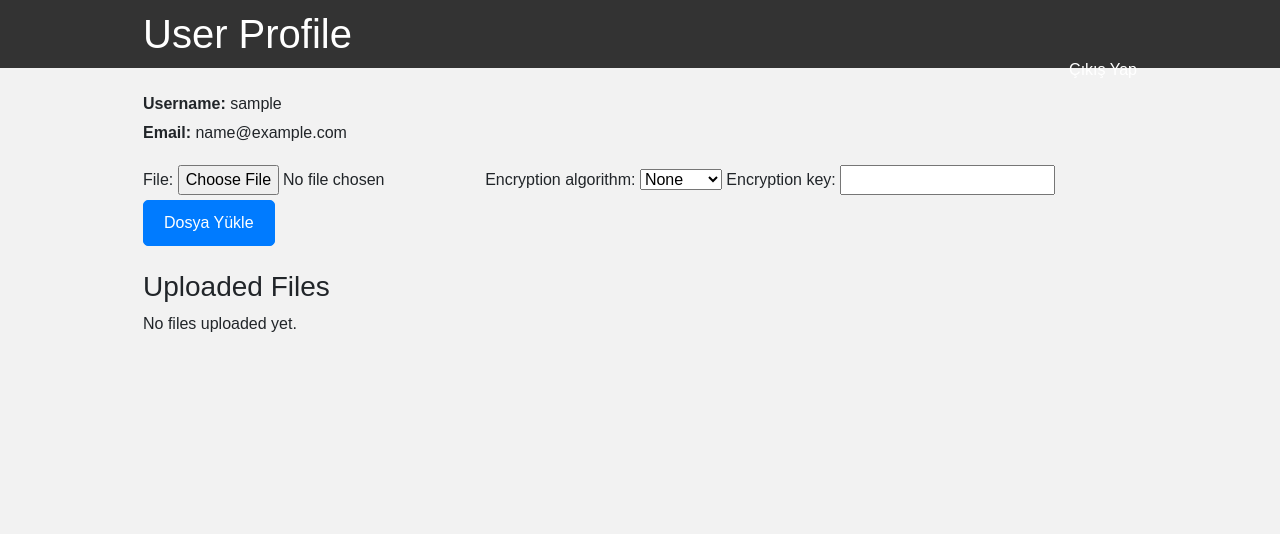
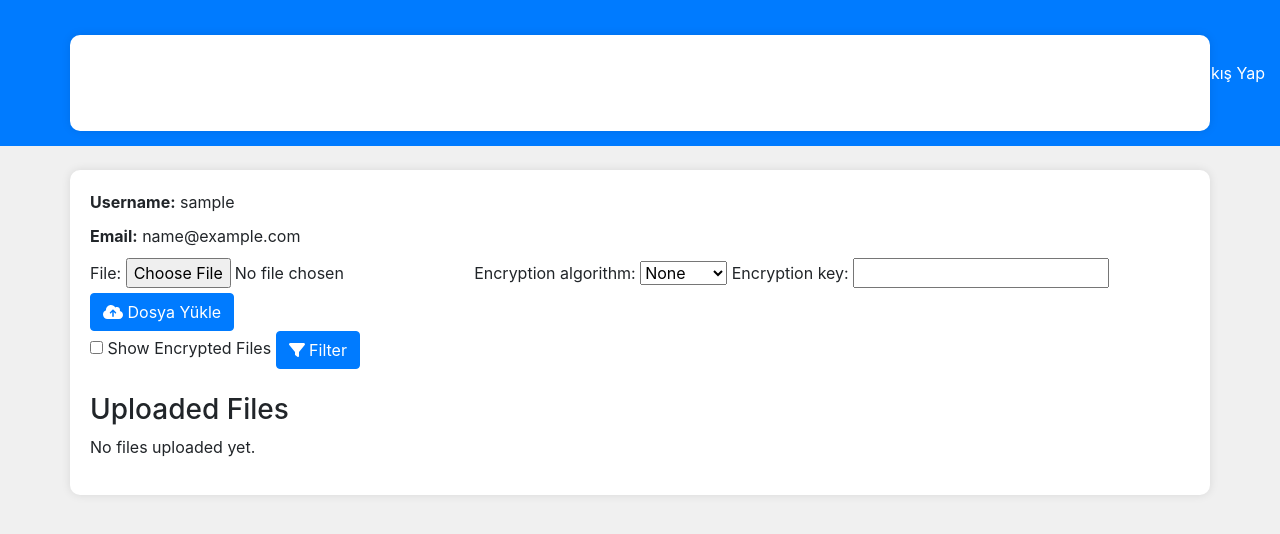
Before and after one commit to marksmandantus/Veri_Guvenligi, a Django app: page /profile/ in a window 1280 px wide. Shown: the top 534 px of the page. Run offline with Django 4.2, Linux system fonts and the light colour scheme; the visitor is signed in with stand-in values (Sample User, id 1); data comes from the database, SQL or seed files in the repository; data that the repository does not hold is empty; some libraries are stand-ins or nearby versions.

Commit message:
show encrypted files added
show encrypted files added and modified css

```diff
--- a/veri/base/views.py
+++ b/veri/base/views.py
@@ -3,6 +3,7 @@ from django.contrib.auth import login
 from .forms import RegisterForm, UserLoginForm, FileUploadForm
 from .models import UploadedFile, CustomUser, Directory
 from django.shortcuts import get_object_or_404
+from django.db.models import Q
 
 def index(request):
     return render(request, 'index.html')
@@ -79,7 +80,13 @@ def user_profile(request):
     else:
         form = FileUploadForm()
 
-    user_files = UploadedFile.objects.filter(user_profile=user_profile)
+    show_encrypted = request.GET.get('show_encrypted')
+    if show_encrypted:
+        user_files = UploadedFile.objects.filter(
+            Q(user_profile=user_profile) & Q(is_encrypted=True)
+        )
+    else:
+        user_files = UploadedFile.objects.filter(user_profile=user_profile)
     return render(request, 'user_profile.html', {'form': form, 'user_files': user_files, 'files_by_directory': files_by_directory})
 
 def check_file_encryption(request, file_id):
--- a/veri/static/css/profile.css
+++ b/veri/static/css/profile.css
@@ -1,86 +1,49 @@
-/* profile.css */
-
 body {
-    margin: 0;
-    padding: 0;
-    font-family: 'Arial', sans-serif;
-    background-color: #f2f2f2;
+    background-color: #f0f0f0; /* Light gray background color */
 }
-
+.header {
+    background-color: #007bff; /* Bootstrap primary color */
+    color: #fff; /* White text color */
+    padding: 15px 0;
+    position: relative;
+}
+.header .logout-link {
+    position: absolute;
+    top: 50%;
+    right: 15px;
+    transform: translateY(-50%);
+    color: #fff;
+}
 .container {
-    width: 80%;
-    margin: 0 auto;
+    background-color: #fff; /* White container background */
+    box-shadow: 0 0 10px rgba(0, 0, 0, 0.1); /* Add a subtle box shadow */
+    padding: 20px;
+    margin-top: 20px;
+    border-radius: 10px; /* Rounded corners */
 }
-
-.header {
-    background-color: #333;
-    color: #fff;
-    padding: 10px 0;
+.profile-info p {
+    margin-bottom: 10px;
 }
-
-.header h1 {
-    margin: 0;
+.btn-primary {
+    background-color: #007bff; /* Bootstrap primary color */
+    border-color: #007bff;
 }
-
-.nav {
-    float: right;
+.btn-primary:hover {
+    background-color: #0056b3; /* Darker shade on hover */
+    border-color: #0056b3;
 }
-
-.nav a {
-    color: #fff;
-    text-decoration: none;
-    margin-left: 20px;
+.btn-danger {
+    background-color: #dc3545; /* Bootstrap danger color */
+    border-color: #dc3545;
 }
-
-.profile-info p {
-    margin: 5px 0;
+.btn-danger:hover {
+    background-color: #bd2130; /* Darker shade on hover */
+    border-color: #bd2130;
 }
-
-form {
-    margin-top: 20px;
-}
-
-.btn {
-    display: inline-block;
-    padding: 10px 20px;
-    text-decoration: none;
-    color: #fff;
-    border-radius: 5px;
-    cursor: pointer;
-}
-
-.btn-primary {
-    background-color: #007BFF;
-}
-
-.uploaded-files, .directory {
-    margin-top: 30px;
-}
-
 .file-list {
-    list-style: none;
+    list-style-type: none;
     padding: 0;
 }
-
 .file-item {
-    display: flex;
-    justify-content: space-between;
-    align-items: center;
-    background-color: #fff;
-    padding: 10px;
     margin-bottom: 10px;
-    border: 1px solid #ddd;
 }
-
-.file-buttons .btn {
-    margin-left: 10px;
-}
-
-.file-link {
-    color: #007BFF;
-    text-decoration: none;
-}
-
-.file-link:hover {
-    text-decoration: underline;
-}
--- a/veri/templates/user_profile.html
+++ b/veri/templates/user_profile.html
@@ -13,9 +13,7 @@
     <header class="header">
         <div class="container">
             <h1>User Profile</h1>
-            <nav class="nav">
-                <a href="{% url 'logout' %}">Çıkış Yap</a>
-            </nav>
+            <a href="{% url 'logout' %}" class="logout-link"><i class="fas fa-sign-out-alt"></i> Çıkış Yap</a>
         </div>
     </header>
 
@@ -28,7 +26,13 @@
         <form method="post" enctype="multipart/form-data">
             {% csrf_token %}
             {{ form }}
-            <button type="submit" class="btn btn-primary">Dosya Yükle</button>
+            <button type="submit" class="btn btn-primary"><i class="fas fa-cloud-upload-alt"></i> Dosya Yükle</button>
+        </form>
+
+        <form method="get">
+            <input type="checkbox" name="show_encrypted" id="show_encrypted" {% if request.GET.show_encrypted %}checked{% endif %}>
+            <label for="show_encrypted">Show Encrypted Files</label>
+            <button type="submit" class="btn btn-primary"><i class="fas fa-filter"></i> Filter</button>
         </form>
 
         <div class="uploaded-files mt-4">
@@ -39,10 +43,9 @@
                         <li class="file-item">
                             <a href="{{ file.file.url }}" class="file-link">{{ file.file.name }}</a>
                             <div class="file-buttons">
-                                <button class="btn btn-success download-file" data-file-url="{{ file.file.url }}" data-encryption-key="{{ file.encryption_key }}" data-encryption-algorithm="{{file.encryption_algorithm}}">Download</button>
-                                <button class="btn btn-danger delete-file" data-file-id="{{ file.id }}">Delete</button>
+                                <button class="btn btn-success download-file" data-file-url="{{ file.file.url }}" data-encryption-key="{{ file.encryption_key }}" data-encryption-algorithm="{{file.encryption_algorithm}}"><i class="fas fa-download"></i> Download</button>
+                                <button class="btn btn-danger delete-file" data-file-id="{{ file.id }}"><i class="fas fa-trash-alt"></i> Delete</button>
                             </div>
-
                         </li>
                     {% endfor %}
                 </ul>
@@ -60,8 +63,8 @@
                             <li class="file-item">
                                 <a href="{{ file.file.url }}" class="file-link">{{ file.file.name }}</a>
                                 <div class="file-buttons">
-                                    <button class="btn btn-success" id="openModalButton" data-file-url="{{ file.file.url }}" data-encryption-key="{{ file.encryption_key }}">Download</button>
-                                    <button class="btn btn-danger delete-file" data-file-id="{{ file.id }}">Delete</button>
+                                    <button class="btn btn-success" id="openModalButton" data-file-url="{{ file.file.url }}" data-encryption-key="{{ file.encryption_key }}"><i class="fas fa-download"></i> Download</button>
+                                    <button class="btn btn-danger delete-file" data-file-id="{{ file.id }}"><i class="fas fa-trash-alt"></i> Delete</button>
                                 </div>
                             </li>
                         {% endfor %}
@@ -75,4 +78,7 @@
 
 <script src="https://code.jquery.com/jquery-3.6.4.min.js"></script>
 <script src="{% static 'js/profile.js' %}"></script>
+<script src="https://cdnjs.cloudflare.com/ajax/libs/font-awesome/6.0.0/js/all.min.js"></script> <!-- Font Awesome JS CDN -->
+</body>
+
 </html>
```
